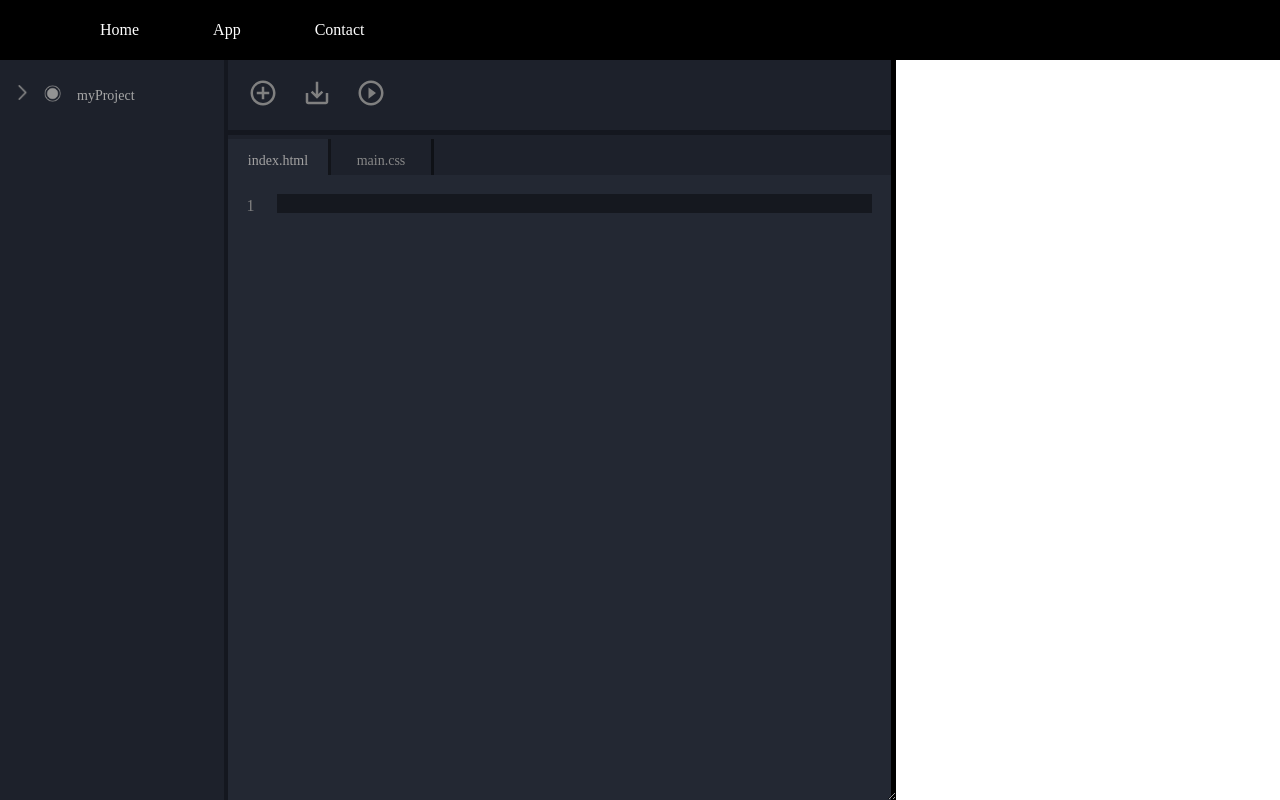
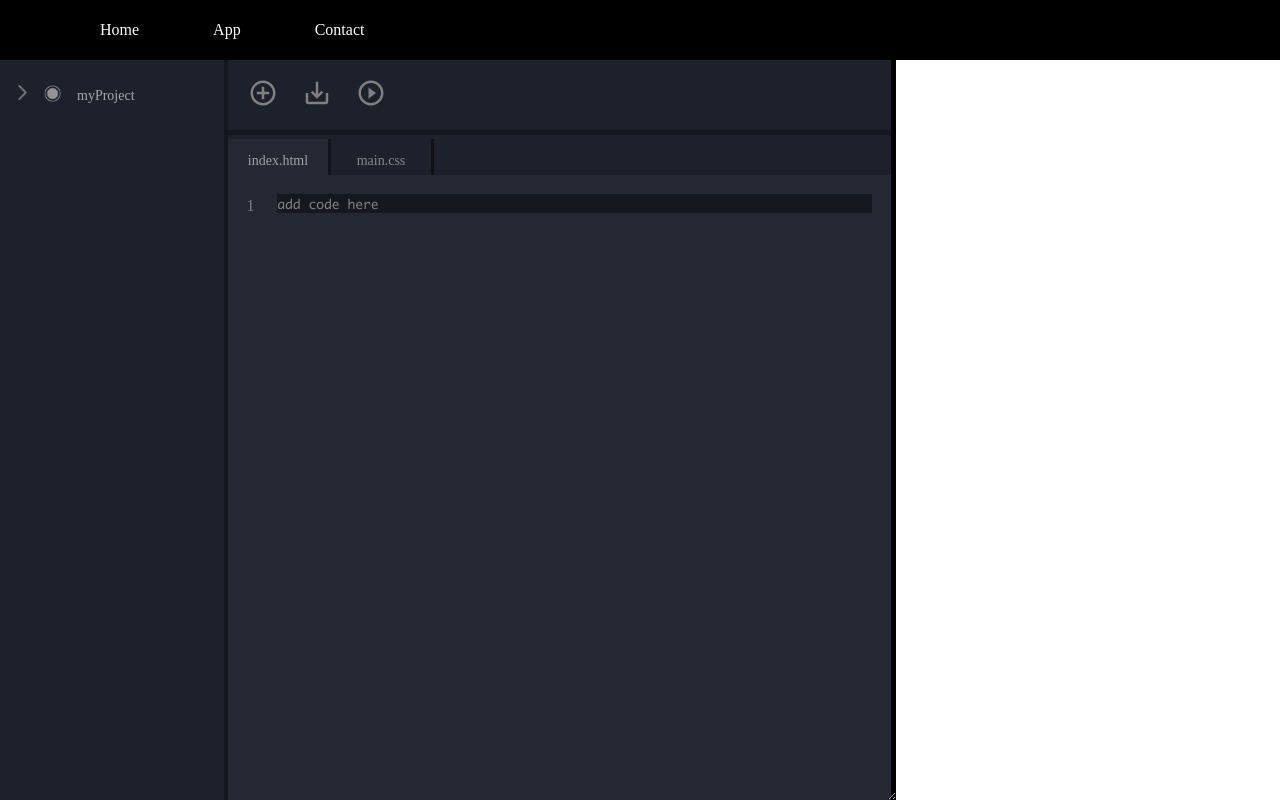
Before and after one commit to k-vernooy/kaIDE, a plain HTML site: page app.html in a window 1280 px wide. Drawn offline with nearby package versions, Linux system fonts and the light colour scheme; a web font is replaced by a local one.

Commit message:
Cleanup commit

```diff
--- a/app.html
+++ b/app.html
@@ -83,7 +83,7 @@
 						</div>
 						<div id='textCont'>
 							<div id='blackLine'></div>
-							<div onfocus="brighten()" onfocusout="darken()" placeholder="add code here" id='inputText' contenteditable="true"></div>
+							<div onfocus="brighten()" onfocusout="darken()" placeholder="add code here" id='inputText' oninput="if(this.innerHTML.trim()==='<br>')this.innerHTML=''" contenteditable="true"></div>
 						</div>
 					</div>
 				</div>
--- a/assets/stylesheets/app.css
+++ b/assets/stylesheets/app.css
@@ -247,3 +247,10 @@
 .children {
     /* display: none; */
 }
+
+[contenteditable][placeholder]:empty:before {
+    content: attr(placeholder);
+    position: absolute;
+    color: gray;
+    background-color: transparent;
+  }
```
